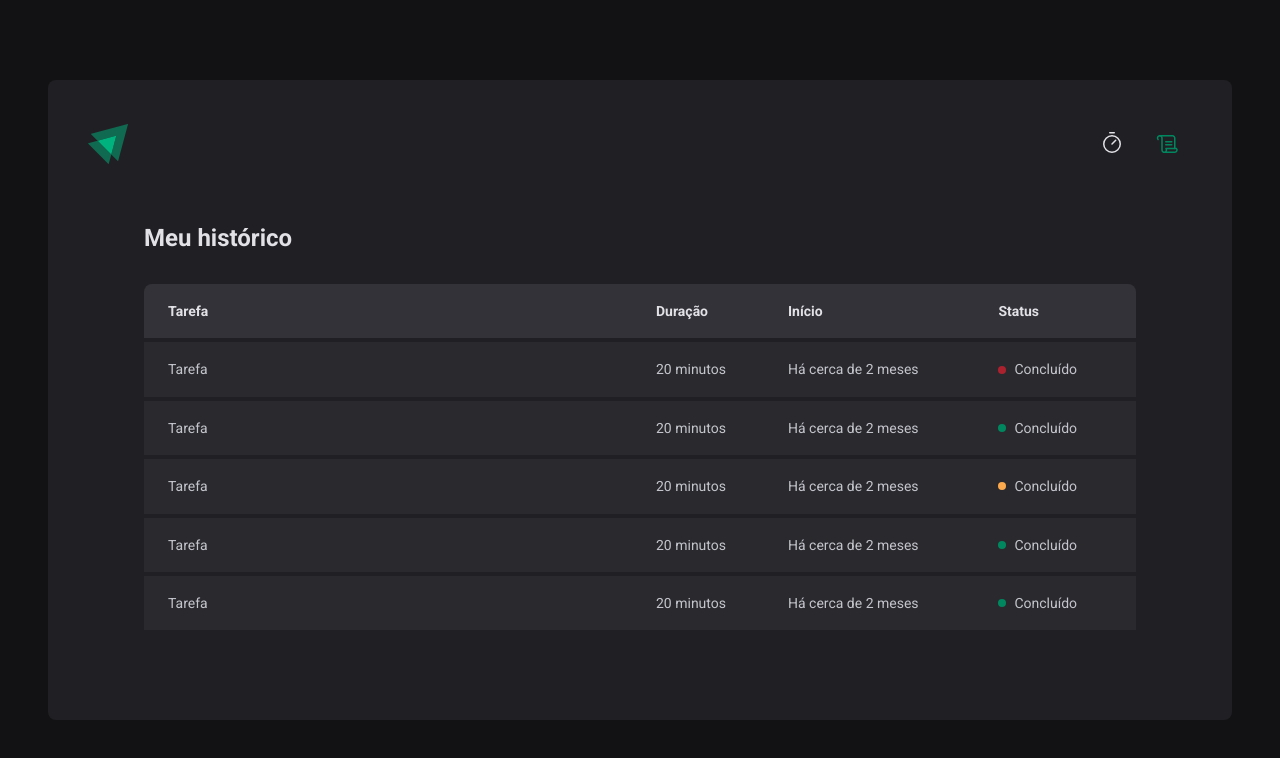
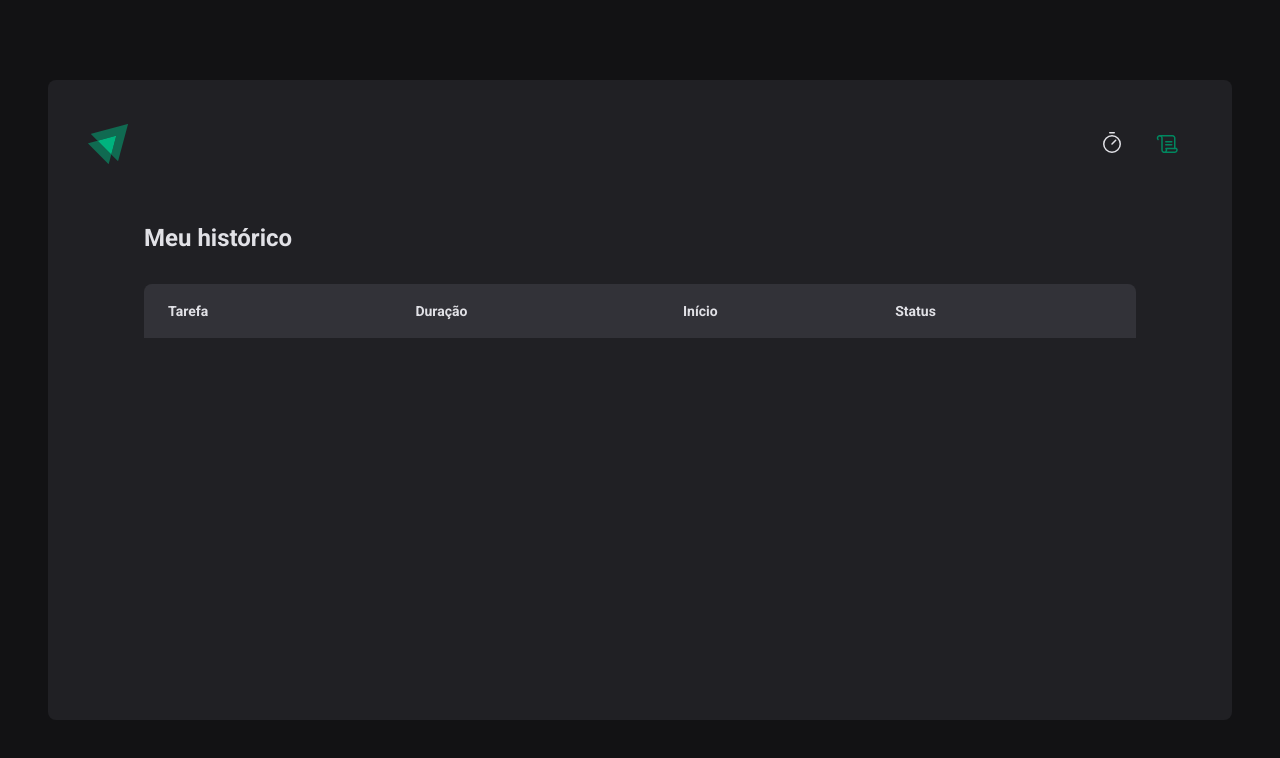
Before and after one commit to Cipriano99/ignite-timer-pomodoro, a React (Vite) app: page /history in a window 1280 px wide. Shown: the top 758 px of the page. Built offline with nearby package versions, Linux system fonts and the light colour scheme.

Commit message:
setup tasks table - history

```diff
--- a/src/pages/History/index.tsx
+++ b/src/pages/History/index.tsx
@@ -1,6 +1,12 @@
+import { useContext } from 'react'
+import { formatDistanceToNow } from 'date-fns'
+import ptBR from 'date-fns/locale/pt-BR'
+import { CyclesContext } from '../../contexts/CyclesContext'
 import { HistoryContainer, HistoryList, Status } from './styles'
 
 export const History = () => {
+  const { cycles } = useContext(CyclesContext)
+
   return (
     <HistoryContainer>
       <h1>Meu histórico</h1>
@@ -16,50 +22,31 @@
             </tr>
           </thead>
           <tbody>
-            <tr>
-              <td>Tarefa</td>
-              <td>20 minutos</td>
-              <td>Há cerca de 2 meses</td>
-              <td>
-                <Status statusColor="red">Concluído</Status>
-              </td>
-            </tr>
+            {cycles.map((cycle) => (
+              <tr key={cycle.id}>
+                <td>{cycle.task}</td>
+                <td>{cycle.minutesAmount} minutos</td>
+                <td>
+                  {formatDistanceToNow(cycle.startDate, {
+                    addSuffix: true,
+                    locale: ptBR,
+                  })}
+                </td>
+                <td>
+                  {cycle.finishedDate && (
+                    <Status statusColor="green">Concluído</Status>
+                  )}
 
-            <tr>
-              <td>Tarefa</td>
-              <td>20 minutos</td>
-              <td>Há cerca de 2 meses</td>
-              <td>
-                <Status statusColor="green">Concluído</Status>
-              </td>
-            </tr>
+                  {cycle.interruptedDate && (
+                    <Status statusColor="red">Interrompido</Status>
+                  )}
 
-            <tr>
-              <td>Tarefa</td>
-              <td>20 minutos</td>
-              <td>Há cerca de 2 meses</td>
-              <td>
-                <Status statusColor="yellow">Concluído</Status>
-              </td>
-            </tr>
-
-            <tr>
-              <td>Tarefa</td>
-              <td>20 minutos</td>
-              <td>Há cerca de 2 meses</td>
-              <td>
-                <Status statusColor="green">Concluído</Status>
-              </td>
-            </tr>
-
-            <tr>
-              <td>Tarefa</td>
-              <td>20 minutos</td>
-              <td>Há cerca de 2 meses</td>
-              <td>
-                <Status statusColor="green">Concluído</Status>
-              </td>
-            </tr>
+                  {!cycle.finishedDate && !cycle.interruptedDate && (
+                    <Status statusColor="yellow">Em andamento</Status>
+                  )}
+                </td>
+              </tr>
+            ))}
           </tbody>
         </table>
       </HistoryList>
```
